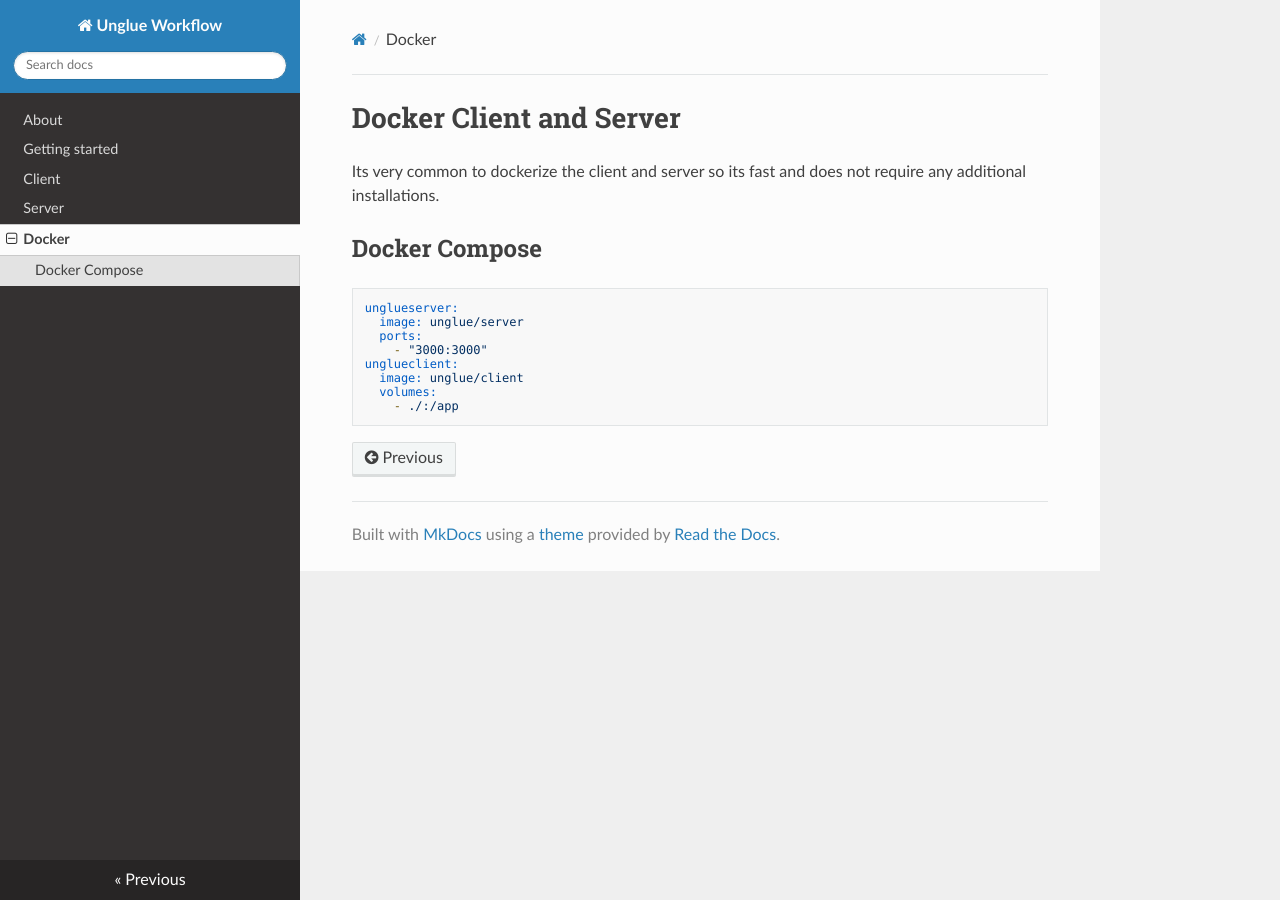
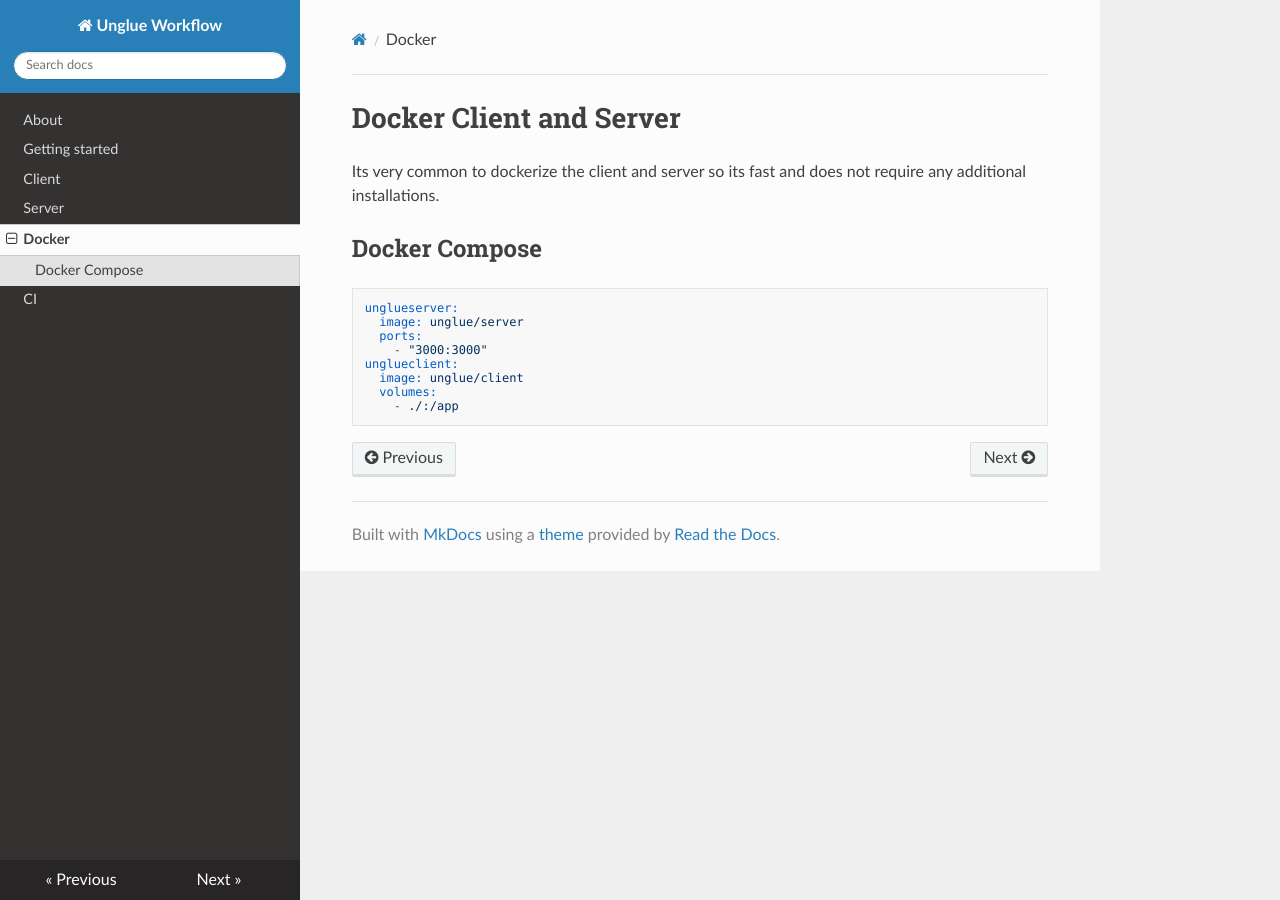
Before and after one commit to frontend-workflow-cloud-compiler/docs, an MkDocs documentation site: the page built from docs/docker.md, in a window 1280 px wide. Built offline with MkDocs 1.6.1, drawn with Linux system fonts in a browser that asks for light colours; nearby versions of some CDN libraries; old or Windows-style settings are respelled for this version of MkDocs.

```diff
--- a/mkdocs.yml
+++ b/mkdocs.yml
@@ -5,5 +5,6 @@ pages:
   - Client: client.md
   - Server: server.md
   - Docker: docker.md
+  - CI: ci.md
 theme:
   name: 'readthedocs'
```
